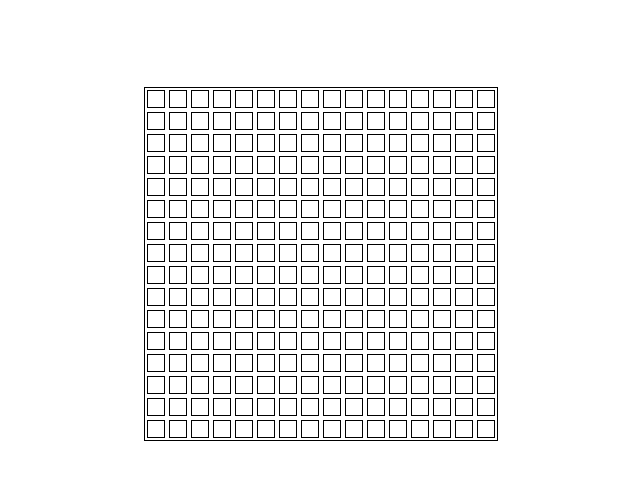
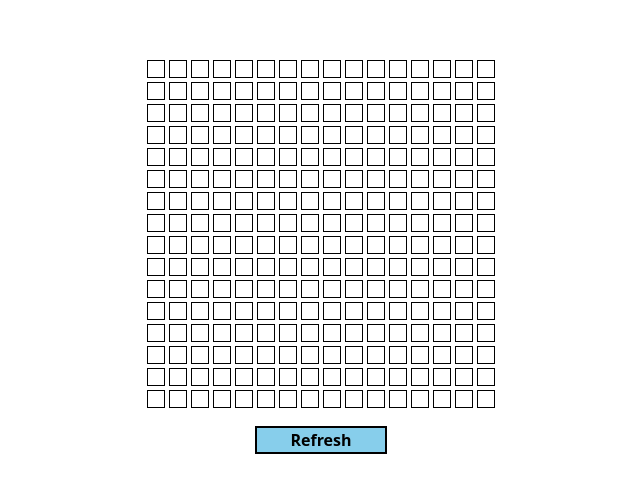
Before and after one commit to CFisher21/Etch-a-Sketch, a plain HTML site: page index.html in a window 1280 px wide. Shown: the part 104-596 px from the top of the page, without its empty margins (319-959 px from the left). Drawn offline with Linux system fonts and the light colour scheme.

Commit message:
Fixed the grid so that the color stays after mouse over. Added a refresh button so the application can be easily refreshed.

```diff
--- a/index.html
+++ b/index.html
@@ -1,17 +1,18 @@
 <!DOCTYPE html>
 <html lang="en">
-<head>
-    <meta charset="UTF-8">
-    <meta name="viewport" content="width=device-width, initial-scale=1.0">
+  <head>
+    <meta charset="UTF-8" />
+    <meta name="viewport" content="width=device-width, initial-scale=1.0" />
     <title>Etch-a-Sketch</title>
     <script src="script.js" defer></script>
-    <link rel="stylesheet" href="style.css">
-</head>
-<body>
+    <link rel="stylesheet" href="style.css" />
+  </head>
+  <body>
     <div class="container" id="container">
-        <div class="grid" id="grid">
-
-        </div>
+      <div class="colum">
+        <div class="grid fade-in" id="grid"></div>
+        <a class="fade-in" id="refresh-button">Refresh</a>
+      </div>
     </div>
-</body>
+  </body>
 </html>
--- a/script.js
+++ b/script.js
@@ -1,6 +1,10 @@
-const grid = document.getElementById("grid")
+const grid = document.getElementById("grid");
+const gridTile = document.getElementById("grid-tile");
+const refreshButton = document.getElementById("refresh-button")
 
 function createGrid() {
+    //var gridsize = gridsize
+
 
     for(let i = 0; i < 256; i++) {
         const newDiv = document.createElement("div");
@@ -10,3 +14,13 @@ function createGrid() {
 }
 
 createGrid();
+
+grid.addEventListener("mouseover", (event) => {
+    if (event.target.classList.contains("grid-tile")) {
+        event.target.style.backgroundColor = "black";
+    }
+});
+
+refreshButton.addEventListener("click", () => {
+    location.reload();
+})
--- a/style.css
+++ b/style.css
@@ -1,15 +1,16 @@
+body {
+    font-family: system-ui, -apple-system, BlinkMacSystemFont, 'Segoe UI', Roboto, Oxygen, Ubuntu, Cantarell, 'Open Sans', 'Helvetica Neue', sans-serif;
+}
 .grid-tile {
     height: 16px;
     width: 16px;
     background-color: transparent;
     border: 1px solid black;
     margin: 2px;
-    transition: background-color 20s ease-out;
 }
 
 .grid-tile:hover {
     background-color: black;
-    transition: background-color 0.001s ease-in;
 }
 
 .container {
@@ -23,5 +24,38 @@
     display: flex;
     flex-wrap: wrap;
     max-width: 352px;
-    border: 1px solid black;
 }
+
+.fade-in {
+    opacity: 0;
+    animation: fadeIn 3s ease-in-out forwards;
+}
+
+@keyframes fadeIn {
+    from {
+        opacity: 0; /* Start with opacity 0 */
+      }
+      to {
+        opacity: 1; /* End with opacity 1 */
+      }
+}
+
+.colum {
+    display: flex;
+    justify-content: center;
+    flex-direction: column;
+    align-items: center;
+}
+
+#refresh-button {
+    display: flex;
+    justify-content: center;
+    align-items: center;
+    text-align: center;
+    width: 8rem;
+    height: 1.5rem;
+    border: 2px solid black;
+    background-color: skyblue;
+    margin: 16px;
+    font-weight: 700;
+}
```
